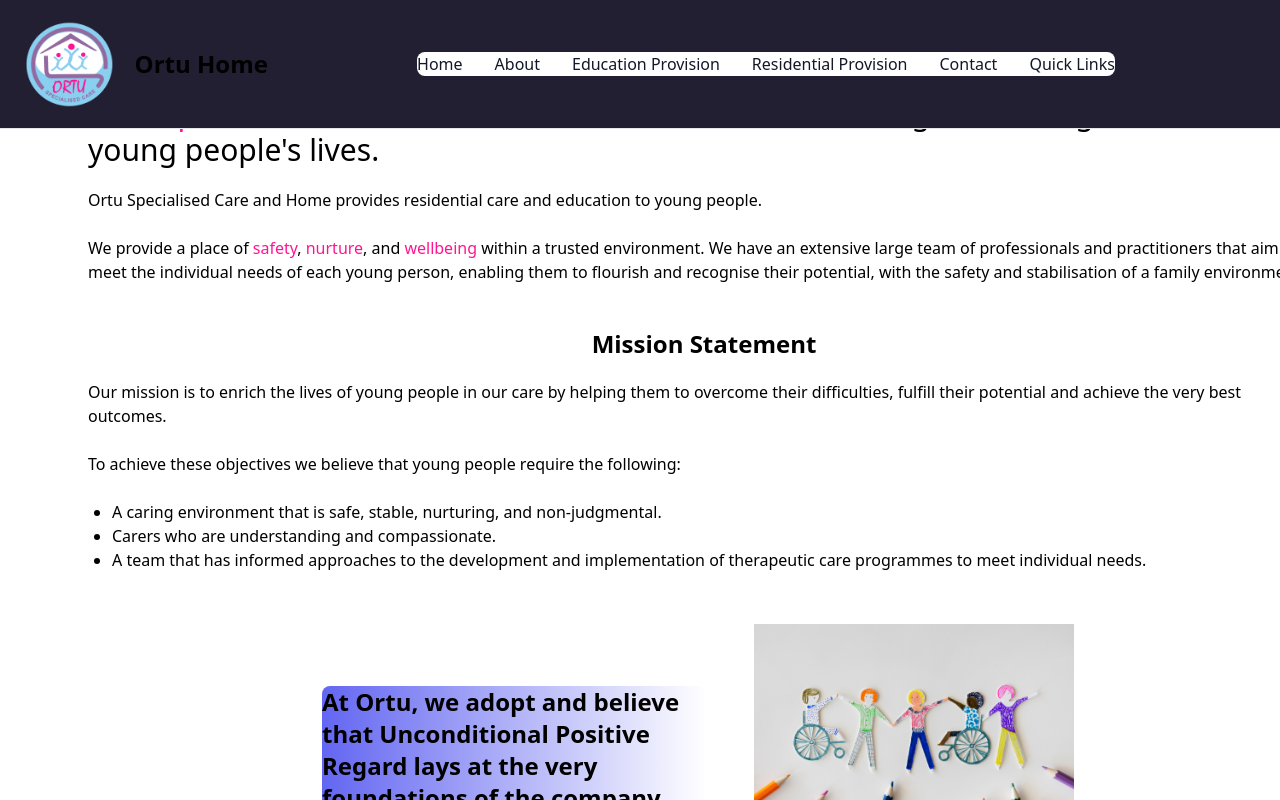
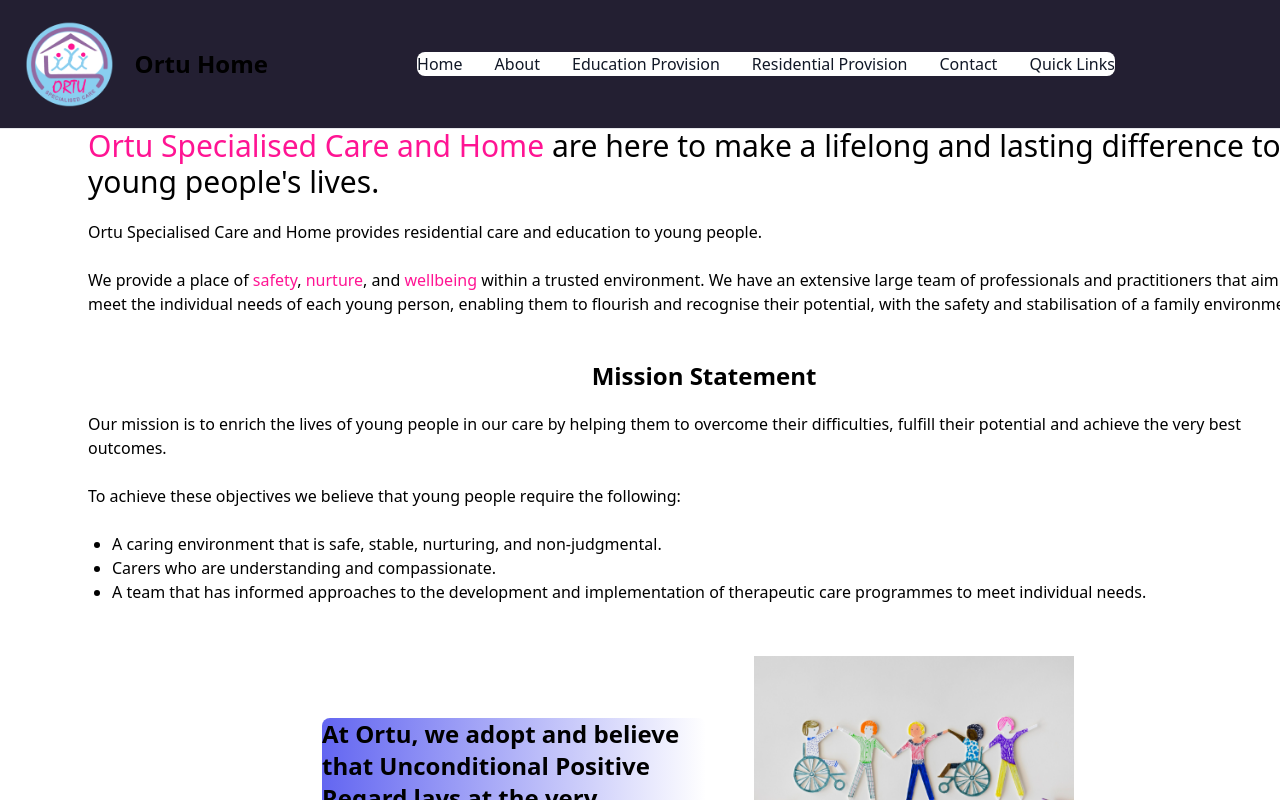
Before and after one commit to rufaro-13/Ortu-Health-Care, a React (Create React App) app: page /about in a window 1280 px wide. Shown: the top 800 px of the page. Built offline with nearby package versions, Linux system fonts and the light colour scheme.

Commit message:
adjusted margins

```diff
--- a/src/pages/About.js
+++ b/src/pages/About.js
@@ -4,7 +4,7 @@
 import team from "../images/team_4540467.png"
 function About() {
   return (
-    <div class="md:container md:mr-16 md:ml-16 mt-24">
+    <div class="md:container md:mr-16 md:ml-16 mt-32">
         <div class="sm:flex sm:items-center sm:justify-center mx-6 mt-5">
             <p class="text-3xl"><span class="text-pinktheme ">Ortu Specialised Care and Home </span>
             are here to make a lifelong and lasting difference to young people's lives.</p>
--- a/src/pages/Education.js
+++ b/src/pages/Education.js
@@ -14,7 +14,7 @@
 
   return (
     <div>
-    <div class="md:container md:mr-16 md:ml-16">
+    <div class="md:container md:mr-16 md:ml-16 mt-24">
       <div class="sm:flex sm:items-center sm:justify-center mx-12 mt-24">
         <div>
     <div class="text-center font-semibold py-4 text-3xl">
```
